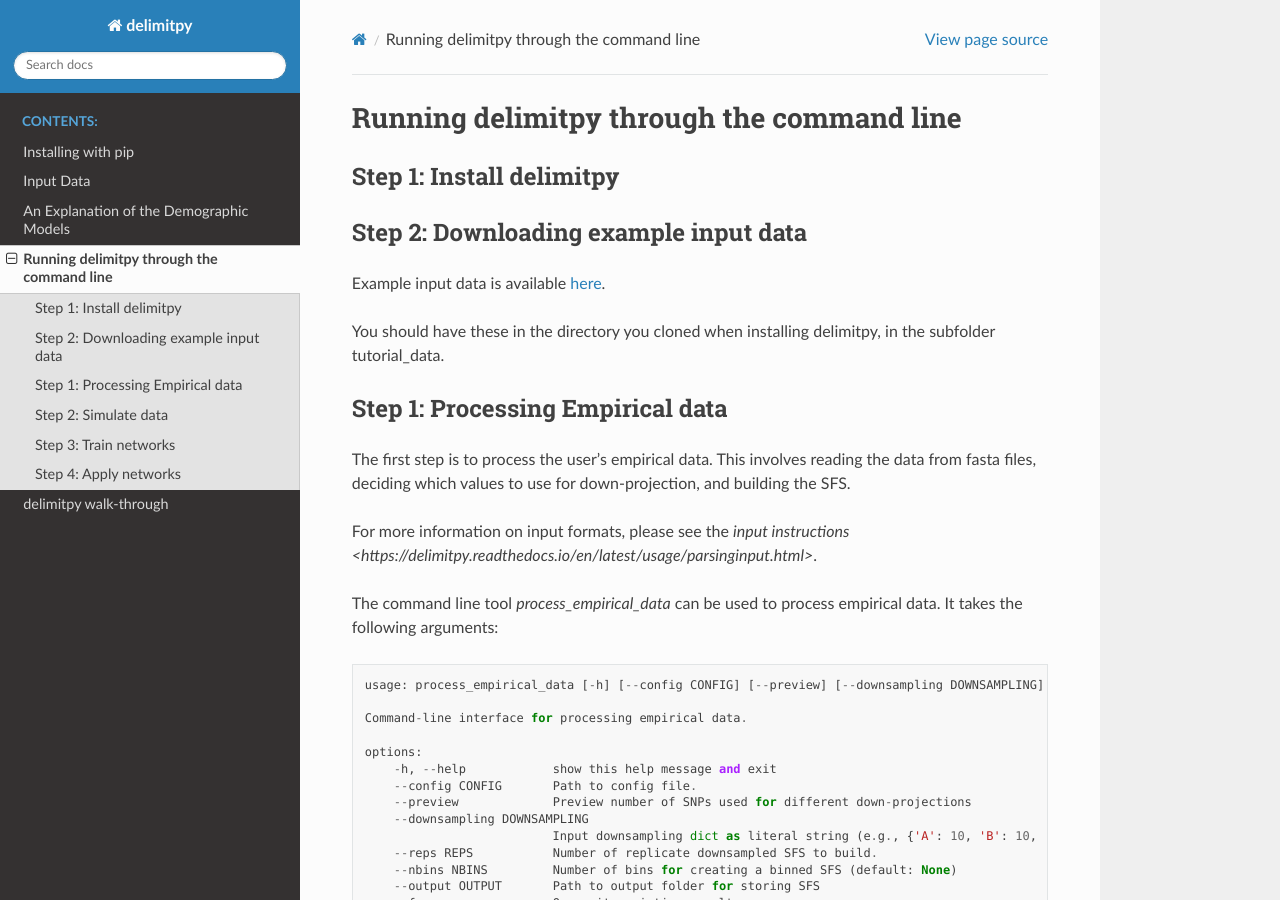
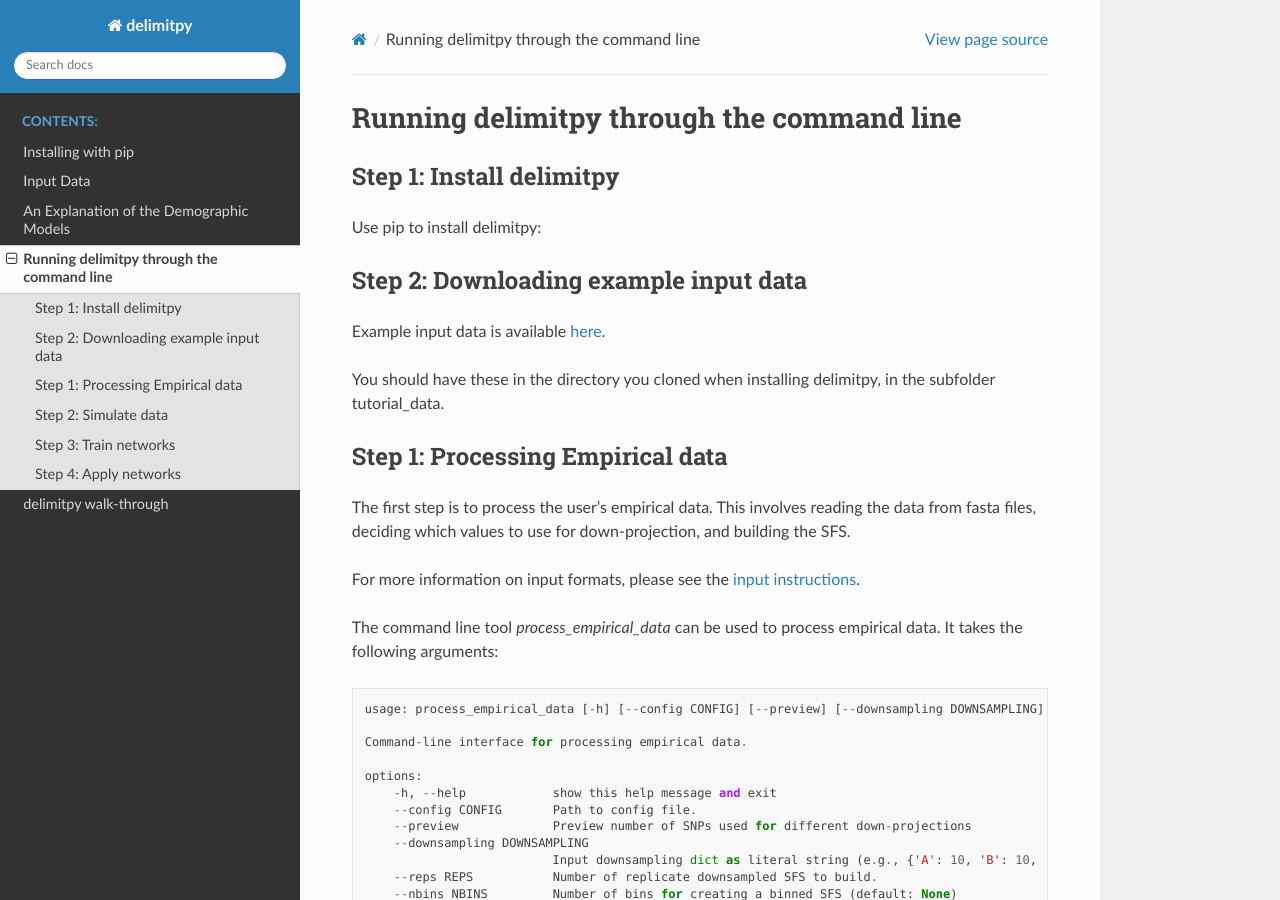
Before and after one commit to SmithLabBio/popai, a Sphinx documentation site: the page built from docs/usage/cli_tutorial.rst, in a window 1280 px wide and 900 px high. Built offline with Sphinx 7.4.7 and the Read the Docs theme 2.0.0, drawn with Linux system fonts in a browser that asks for light colours; some of the changed text lies outside the part shown.

Commit message:
Update cli_tutorial.rst

```diff
--- a/docs/usage/cli_tutorial.rst
+++ b/docs/usage/cli_tutorial.rst
@@ -5,6 +5,8 @@ Running delimitpy through the command line
 ==========================================
 Step 1: Install delimitpy
 ==========================================
+
+Use pip to install delimitpy:
 
 .. code-block:: python
     git clone https://github.com/SmithLabBio/delimitpy.git
@@ -25,7 +27,7 @@ Step 1: Processing Empirical data
 
 The first step is to process the user's empirical data. This involves reading the data from fasta files, deciding which values to use for down-projection, and building the SFS.
 
-For more information on input formats, please see the `input instructions <https://delimitpy.readthedocs.io/en/latest/usage/parsinginput.html>`.
+For more information on input formats, please see the `input instructions <https://delimitpy.readthedocs.io/en/latest/usage/parsinginput.html>`_.
 
 The command line tool *process_empirical_data* can be used to process empirical data. It takes the following arguments::
 
@@ -101,10 +103,10 @@ In the output directory, you should see a pdf showing your models (models.pdf),
 Step 3: Train networks
 ==========================================
 
-    Now, we are ready to train the networks implemented in delimitpy. delimitpy includes three network architectures:
-        1. a Random Forest classifier that takes as input the bins of the multidimensional SFS (mSFS).
-        2. a Fully Connected Neural Network that takes as input the bins of the multidimensional SFS (mSFS).
-        3. A Convolutional Neural Network that takes as input the jSFS between all pairs of populations.
+Now, we are ready to train the networks implemented in delimitpy. delimitpy includes three network architectures:
+    1. a Random Forest classifier that takes as input the bins of the multidimensional SFS (mSFS).
+    2. a Fully Connected Neural Network that takes as input the bins of the multidimensional SFS (mSFS).
+    3. A Convolutional Neural Network that takes as input the jSFS between all pairs of populations.
 
 To train networks, we will use the command-line tool *train_models*. It takes the following arguments::
 
```
Also changed, not shown: other parts of docs/usage/cli_tutorial.rst (+1 -1 lines).
